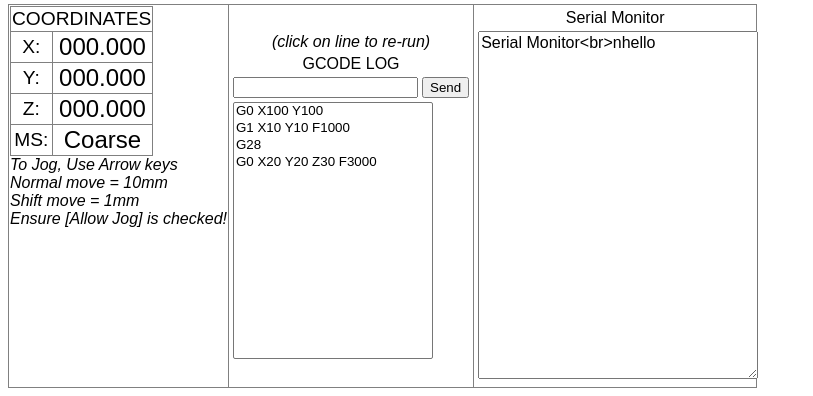
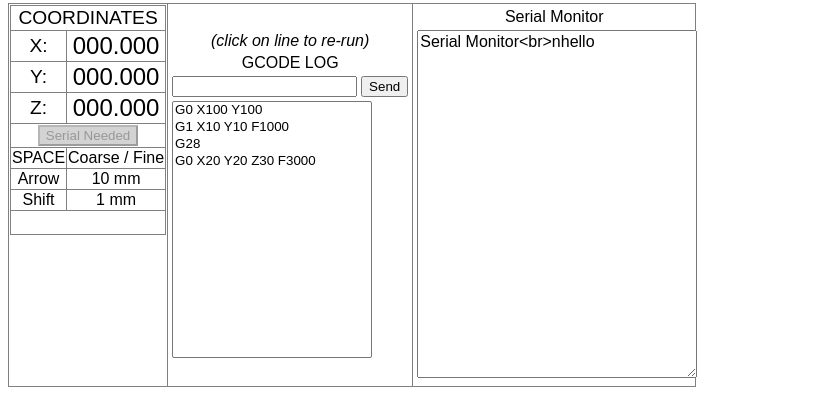
Before and after one commit to Orgjvr/CNCPcbDrill, a Flask app: page /uploads/1 in a window 1280 px wide. Shown: the part 412-808 px from the top of the page, without its empty margins (0-813 px from the left). Run offline with Flask 2, Linux system fonts and the light colour scheme; some libraries are stand-ins or nearby versions.

Commit message:
in progress

```diff
--- a/app/templates/base.html
+++ b/app/templates/base.html
@@ -63,6 +63,8 @@
 
       //console.log("in jog")
       var checkBox = document.getElementById("chkCanJog");
+      var nrmlMove = "10 mm";
+      var fineMove = "1 mm";
       if(checkBox.checked){
         //console.log("checked");
         // have we hit the Space Bar ?
@@ -70,11 +72,17 @@
           if(moveStateFine){
             moveStateFine = false;
             lbl = "Coarse";
+
           } else {
             moveStateFine = true;
             lbl = "Fine";
+            nrmlMove = "1 mm";
+            fineMove = "0.1 mm";
           }
           document.getElementById("moveState").innerHTML = lbl;
+          document.getElementById("nrmlMove").innerHTML = nrmlMove;
+          document.getElementById("fineMove").innerHTML = fineMove;
+
 
         }
         //console.log("moveStateCoarse = " + moveStateCoarse);
@@ -126,6 +134,7 @@
                     document.getElementById("cmbComPort").disabled=true;
                     document.getElementById("cmbBaud").disabled=true;
                     document.getElementById("btnCanJog").disabled=false;
+                    document.getElementById("btnCanJog").innerText="Enable Jogging";
                     update_pos();
                 }
             });
@@ -138,14 +147,14 @@
       btn = document.getElementById("btnCanJog");
       chk = document.getElementById("chkCanJog");
 
-      if(btn.innerText == "Jogging Off" ){
+      if(btn.innerText == "Enable Jogging" ){
         // enable
         btn.style.backgroundColor = "lightgreen";
-        btn.innerText="Jogging On"
+        btn.innerText="Disable Jogging";
         chk.checked=true;
       } else {
         btn.style.backgroundColor = "lightgray";
-        btn.innerText = "Jogging Off"
+        btn.innerText = "Enable Jogging";
         chk.checked=false;
       }
     }
@@ -160,7 +169,8 @@
                 document.getElementById("btnDisconnect").style.display = "none";
                 //console.log("disable canJog");
                 toggleCanJog(0)
-                document.getElementById("canJog").disabled = true;
+                document.getElementById("btnCanJog").disabled = true;
+                document.getElementById("btnCanJog").innerText = "Serial Needed";
                 document.getElementById("cmbComPort").disabled=false;
                 document.getElementById("cmbBaud").disabled=false;
             }
@@ -278,14 +288,19 @@
             //console.log('get3dPos returned!');
             //console.log(data);
         });
+      var ins = true;
+      for (var i = 0; i < ss.childNodes.length(); i++){
+        if(ss.childNodes[i].text == cntnt)
+          ins = false;
+          break;
+      }
+      if(ins){
+        opt.appendChild( document.createTextNode(cntnt) );
+        opt.value = cntnt;
+        ss.insertBefore(opt,ss.childNodes[0]);
 
-
-      opt.appendChild( document.createTextNode(cntnt) );
-      opt.value = cntnt;
-      ss.insertBefore(opt,ss.childNodes[0]);
-
-      txt.value="";
-
+        txt.value="";
+      }
 
     }
 
@@ -354,8 +369,10 @@
       <select id="cmbBaud" > </select>
       <button id="btnConnect" onclick="connect_serial()">Connect</button>
       <button id="btnDisconnect" onclick="disconnect_serial()" style="display:none;">Disconnect</button>
-      <button id="btnCanJog" onclick="toggleCanJog()" style="background-color: lightgray;" disabled>Jogging Off</button>
+    <!-- - ->
+       <button id="btnCanJog" onclick="toggleCanJog()" style="background-color: lightgray;" disabled>Jogging Off</button>
       <input type="checkbox" id="chkCanJog" style="visibility: hidden;">
+    <!- - -->
       <button onclick="getCameras()">Refresh Cameras</button>
       <select id="cmbCameras" > </select>
       <button id="btnCamOn" onclick="enable_cam()">Enable Camera</button>
--- a/app/templates/index.html
+++ b/app/templates/index.html
@@ -22,7 +22,7 @@
                         <td style="font:status-bar;text-align: center; ">{{ td }}</td>
                         <td style="font:status-bar;text-align: center;" >{{ toolCollection[td]["size"] }}</td>
                         <td style="font:status-bar;text-align: right;">{{ toolCollection[td]["holeCount"] }}</td>
-                        <td style="background-color:{{ toolCollection[td]['color'] }}">&nbsp; </td>
+                        <td style="background-color: {{ toolCollection[td]['color'] }} ">&nbsp; </td>
                     </tr>
                     {% endfor %}
                 </table>
@@ -71,11 +71,28 @@
                 <th><span style="font:caption;font-size: larger;">Z:</span></th><td style="text-align: center"><span style="font:caption;font-size:x-large;" id="zpos">000.000</span></td></td>
                 </tr>
                 <tr>
-                <th><span style="font:caption;font-size: larger;">MS:</span></th><td style="text-align: center"><span style="font:caption;font-size:x-large;" id="moveState">Coarse</span></td></td>
+                    <td colspan=2 style="text-align: center;">
+                        <button id="btnCanJog" onclick="toggleCanJog()" style="background-color: lightgray;" disabled>Serial Needed</button>
+
+                    </td>
                 </tr>
-            </table>
-            <span style="font:caption; font-style:italic">To Jog, Use Arrow keys</br>Normal move = 10mm<br>Shift move = 1mm<br>Ensure [Allow Jog] is checked!  </span>
-            </td>
+                <tr>
+                <th><span style="font:caption;font-size:medium;">SPACE</span></th><td style="text-align: center"><span style="font:caption;font-size:medium;" id="moveState">Coarse / Fine</span></td></td>
+                </tr>
+                <tr>
+                    <th><span style="font:caption;font-size:medium;">Arrow</span></th><td style="text-align: center"><span style="font:caption;font-size:medium;" id="nrmlMove">10 mm</span></td></td>
+                </tr>
+                <tr>
+                    <th><span style="font:caption;font-size:medium;">Shift</span></th><td style="text-align: center"><span style="font:caption;font-size:medium;" id="fineMove">1 mm</span></td></td>
+                </tr>
+                <tr>
+                    <td colspan=2>
+                        <span style="font:caption;font-size: large;"></span>
+                        <input type="checkbox" id="chkCanJog" style="visibility: hidden;">
+                    </td>
+                </tr>
+                </table>
+               </td>
             <td>
                 <table border="0">
                     <tr>
```
